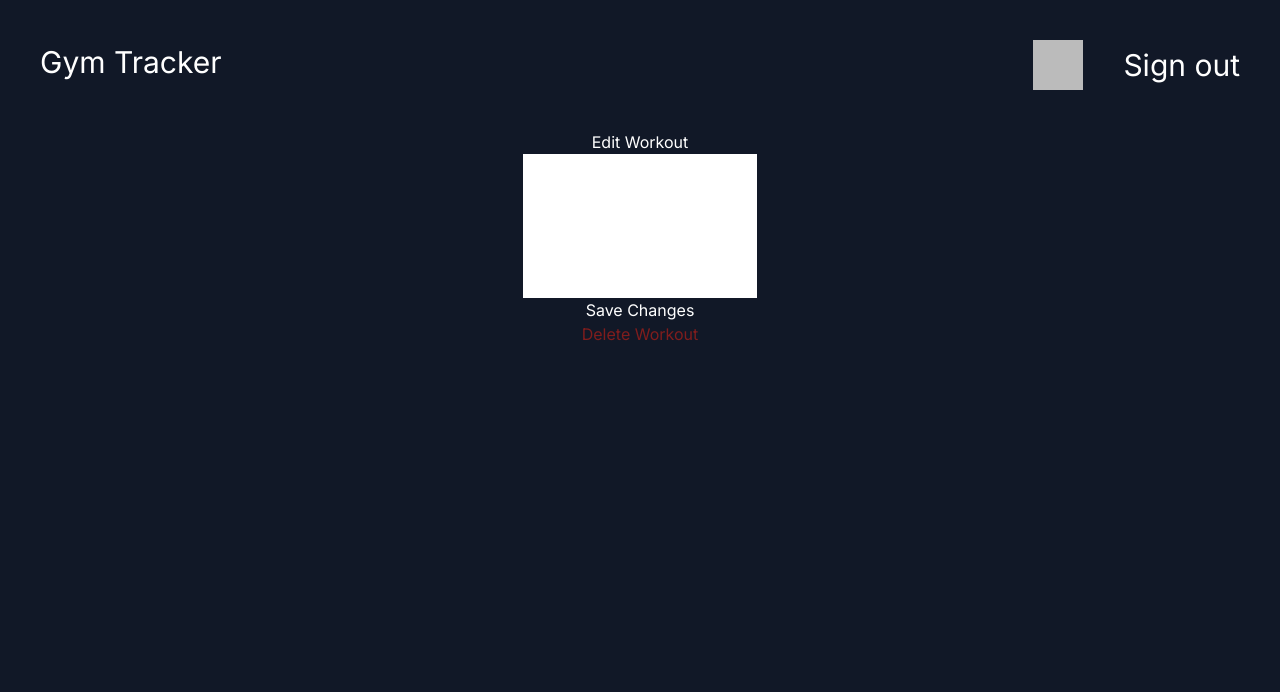
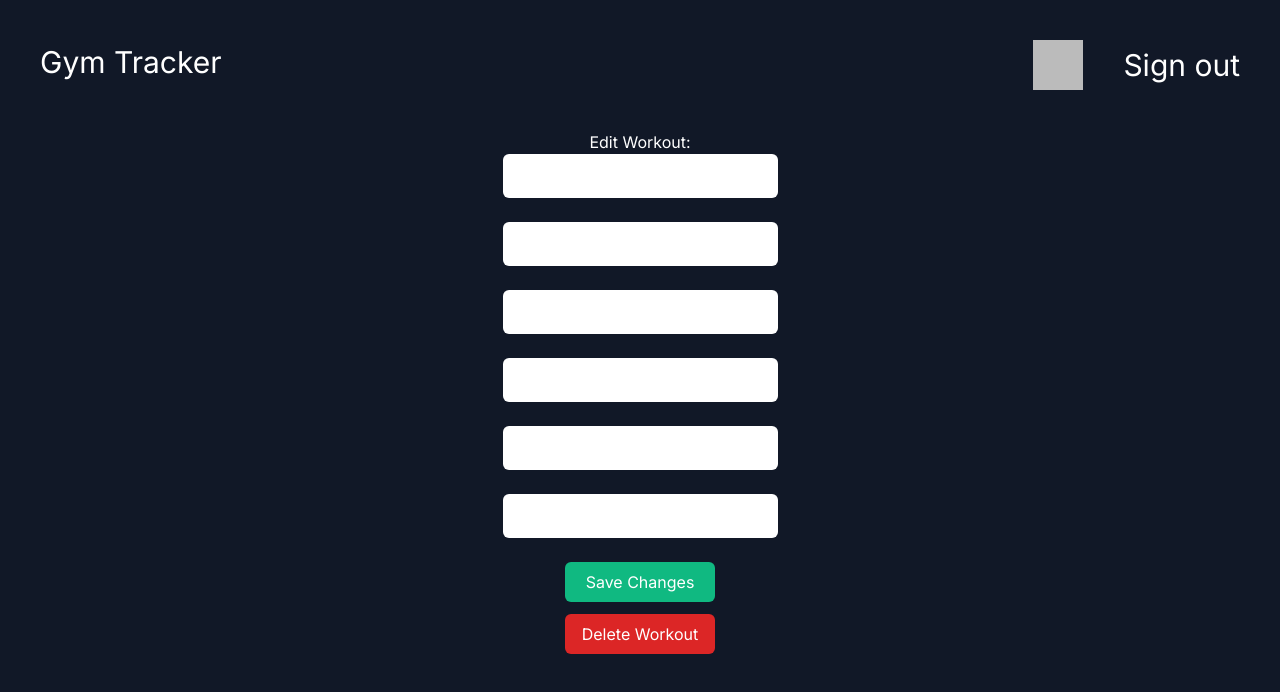
Before and after one commit to gnahc2305/gym-tracker, a Next.js app: page /dashboard/1 in a window 1280 px wide. Shown: the top 692 px of the page. Built offline with nearby package versions, Linux system fonts and the light colour scheme; no server answers; the database is empty; sample sign-in values are in the browser's storage.

Commit message:
update card styles

```diff
--- a/app/dashboard/[id]/page.tsx
+++ b/app/dashboard/[id]/page.tsx
@@ -10,6 +10,8 @@ interface Props {
     id: string;
   };
 }
+
+const formStyle = 'rounded-md p-2 text-lg'
 
 export default async function WorkoutId({ params }: Props) {
   const session = await getServerSession(authOptions);
@@ -88,55 +90,25 @@ export default async function WorkoutId({ params }: Props) {
         </div>
       </nav>
 
-      <h1 className="text-white text-center">Edit Workout</h1>
-      <div className="text-center">
-        <form action={updateWorkout}>
-          <input
-            type="text"
-            name="exercise1"
-            defaultValue={workout?.exercise1!}
-            required
-          />
+      <h1 className="text-white text-center">Edit Workout:</h1>
+      <div className="w-[50%] m-auto">
+        <form action={updateWorkout} className="flex flex-col items-center justify-center">
+          <input name="exercise1" defaultValue={workout?.exercise1!} required className={formStyle} />
           <br />
-          <input
-            type="text"
-            name="exercise2"
-            defaultValue={workout?.exercise2!}
-            required
-          />
+          <input name="exercise2" defaultValue={workout?.exercise2!} required className={formStyle} />
           <br />
-          <input
-            type="text"
-            name="exercise3"
-            defaultValue={workout?.exercise3!}
-            required
-          />
+          <input name="exercise3" defaultValue={workout?.exercise3!} required className={formStyle} />
           <br />
-          <input
-            type="text"
-            name="exercise4"
-            defaultValue={workout?.exercise4!}
-            required
-          />
+          <input name="exercise4" defaultValue={workout?.exercise4!} required className={formStyle} />
           <br />
-          <input
-            type="text"
-            name="exercise5"
-            defaultValue={workout?.exercise5!}
-            required
-          />
+          <input name="exercise5" defaultValue={workout?.exercise5!} required className={formStyle} />
           <br />
-          <input
-            type="text"
-            name="exercise6"
-            defaultValue={workout?.exercise6!}
-            required
-          />
+          <input name="exercise6" defaultValue={workout?.exercise6!} required className={formStyle} />
           <br />
-          <button className="text-white">Save Changes</button>
+          <button className="text-white bg-[#10B981] p-2 rounded-md w-[150px]">Save Changes</button>
         </form>
-        <form action={deleteWorkout}>
-          <button className="text-red-900">Delete Workout</button>
+        <form action={deleteWorkout} className="text-center">
+          <button className="bg-red-600 text-white p-2 rounded-md mt-3 w-[150px]">Delete Workout</button>
         </form>
       </div>
     </div>
--- a/app/dashboard/page.tsx
+++ b/app/dashboard/page.tsx
@@ -55,9 +55,9 @@ async function dashboard() {
           <NewExercise user={user} />
         </div>
 
-        <div className="ml-14 w-[100%]">
+        <div className="ml-14 w-[100%] mr-5">
           <h1 className="text-white text-xl">Previous Workouts: </h1>
-          <div className="mt-2 mr-[-30px] grid gap-y-6 2xl:grid-cols-4 xl:grid-cols-3 lg:grid-cols-2">
+          <div className="mt-2 mr-[-30px] grid gap-y-6 2xl:grid-cols-4 xl:grid-cols-3 lg:grid-cols-2 gap-x-5">
             {/* If there are no workouts, render a <p> tag */}
             {workouts.length < 1 ? (
               <p className="text-white">You dont have any workouts created</p>
--- a/components/Card.tsx
+++ b/components/Card.tsx
@@ -15,7 +15,7 @@ function Card({
 }: any) {
   return (
     <Link href={`/dashboard/${id}`}>
-      <div className="h-auto w-[275px] bg-white p-2 rounded-md">
+      <div className="h-auto bg-white py-2 px-5 text-lg rounded-md">
         <h2 className="mb-3">{date}</h2>
         <h1 className="mb-2">{exercise1}</h1>
         <h1 className="mb-2">{exercise2}</h1>
```
